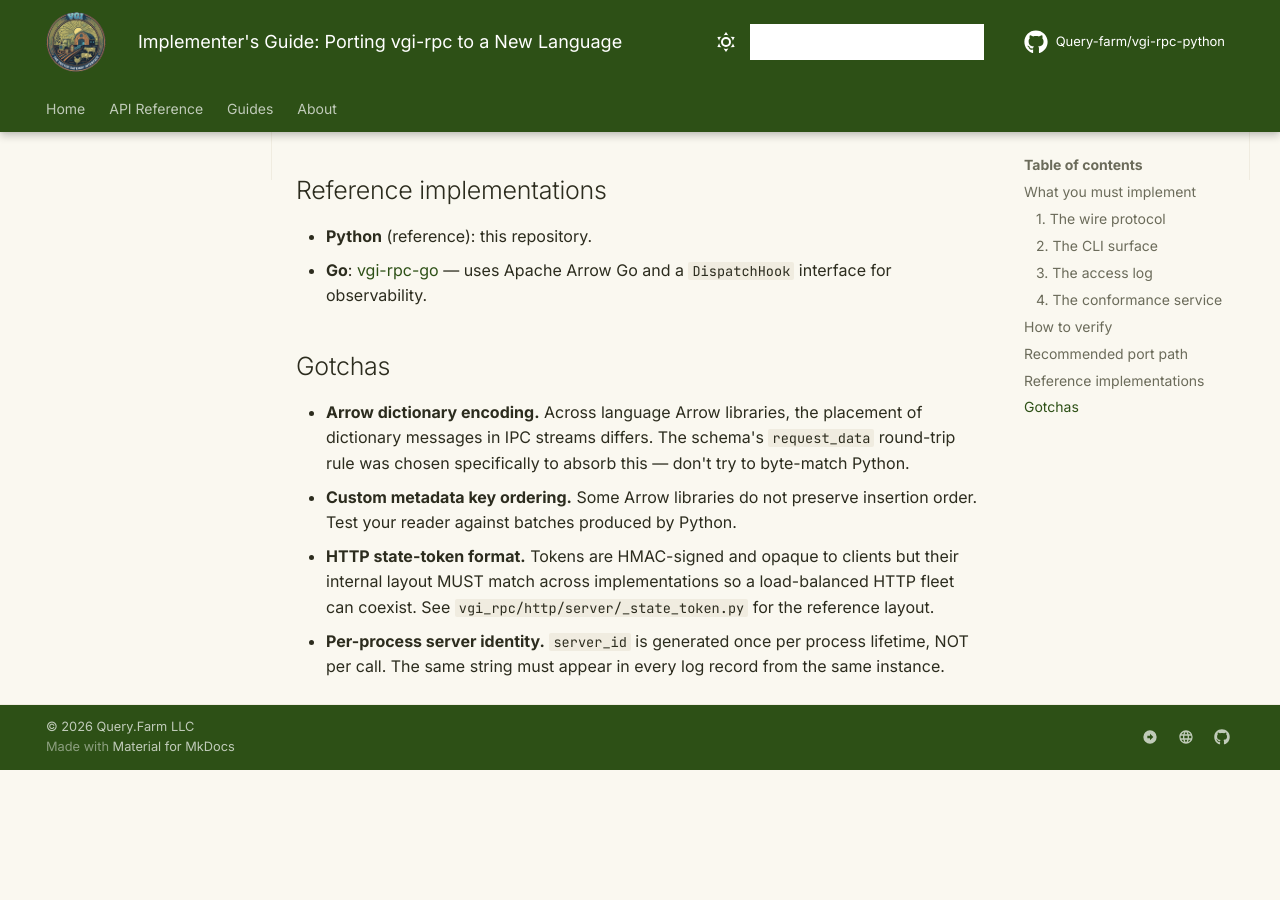
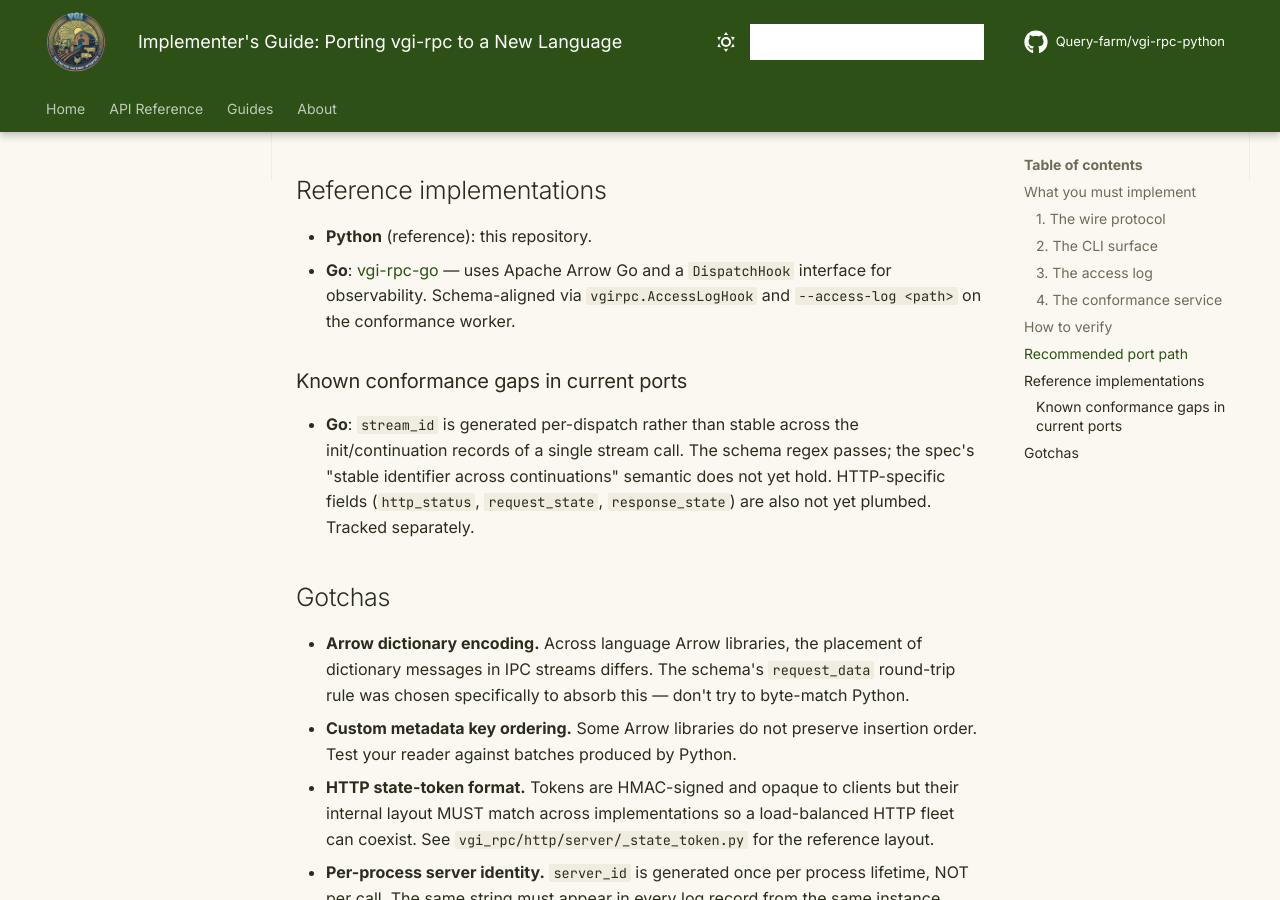
Before and after one commit to Query-farm/vgi-rpc-python, an MkDocs documentation site: the page built from docs/porting-guide.md, in a window 1280 px wide and 900 px high, scrolled down 2772 px. Built offline with MkDocs 1.6.1 and Material for MkDocs 9.7.7, drawn with Linux system fonts in a browser that asks for light colours; comment, search, counter and statistics services are not loaded; before the commit the page ends 3542 px from its top, so only the background shows below that.

Commit message:
Document Go port conformance status in porting-guide
Co-Authored-By: Claude Opus 4.7 (1M context) <noreply@anthropic.com>

```diff
--- a/docs/porting-guide.md
+++ b/docs/porting-guide.md
@@ -73,7 +73,11 @@ In order, smallest-blast-radius first:
 ## Reference implementations
 
 - **Python** (reference): this repository.
-- **Go**: [vgi-rpc-go](https://github.com/Query-farm/vgi-rpc-go) — uses Apache Arrow Go and a `DispatchHook` interface for observability.
+- **Go**: [vgi-rpc-go](https://github.com/Query-farm/vgi-rpc-go) — uses Apache Arrow Go and a `DispatchHook` interface for observability. Schema-aligned via `vgirpc.AccessLogHook` and `--access-log <path>` on the conformance worker.
+
+### Known conformance gaps in current ports
+
+- **Go**: `stream_id` is generated per-dispatch rather than stable across the init/continuation records of a single stream call. The schema regex passes; the spec's "stable identifier across continuations" semantic does not yet hold. HTTP-specific fields (`http_status`, `request_state`, `response_state`) are also not yet plumbed. Tracked separately.
 
 ## Gotchas
 
```
